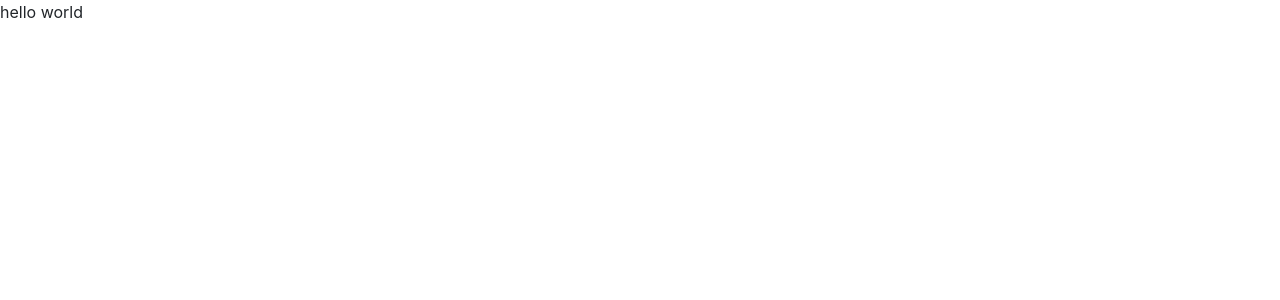
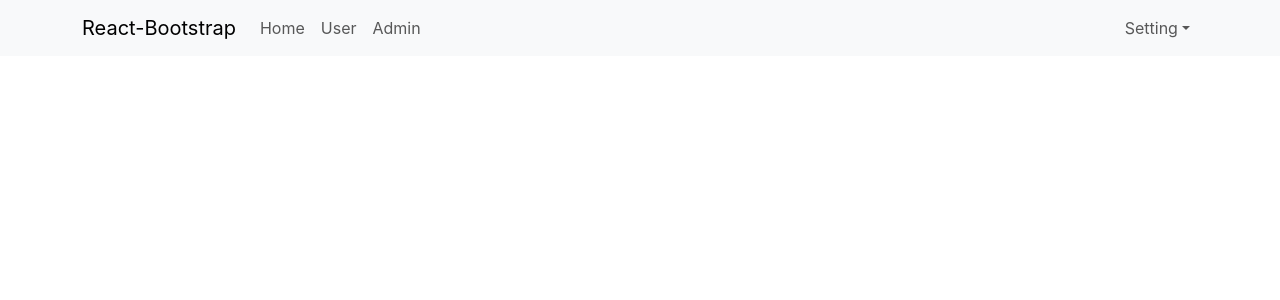
Before and after one commit to Trangdz/lap_trinh_web, a React (Create React App) app: page / in a window 1280 px wide. Shown: the top 300 px of the page. Built offline with nearby package versions, Linux system fonts and the light colour scheme; the HTML template or start-up script is replaced by a standard one.

Commit message:
Use boostrap, change add header

```diff
--- a/src/App.js
+++ b/src/App.js
@@ -3,13 +3,14 @@
 import { useDispatch, useSelector } from 'react-redux';
 import { increaseCounter, decreaseCounter } from './redux/action/counterAction';
 import MyComponents from './components/MyComponents';
+import Header from './components/Header/Header';
 import React  from 'react';
 const App = () => {
 
   return (
 
     <div className="app-container">
-    hello world
+      <Header></Header>
 
     </div>
   );
--- /dev/null
+++ b/src/components/Header/Header.js
@@ -0,0 +1,35 @@
+import Container from 'react-bootstrap/Container';
+import Nav from 'react-bootstrap/Nav';
+import Navbar from 'react-bootstrap/Navbar';
+import NavDropdown from 'react-bootstrap/NavDropdown';
+
+const Header = () => {
+    return (
+        <Navbar expand="lg" className="bg-body-tertiary">
+            <Container>
+                <Navbar.Brand href="#home">React-Bootstrap</Navbar.Brand>
+                <Navbar.Toggle aria-controls="basic-navbar-nav" />
+                <Navbar.Collapse id="basic-navbar-nav">
+                    <Nav className="me-auto">
+                        <Nav.Link href="#home">Home</Nav.Link>
+                        <Nav.Link href="#link">User</Nav.Link>
+                        <Nav.Link href="#link">Admin</Nav.Link>
+                    </Nav>
+                    <Nav>
+                        <NavDropdown title="Setting" id="basic-nav-dropdown">
+                            <NavDropdown.Item href="#action/3.1">Log in</NavDropdown.Item>
+                            <NavDropdown.Item href="#action/3.2">Log out</NavDropdown.Item>
+                            <NavDropdown.Item href="#action/3.3">Sign in</NavDropdown.Item>
+                            <NavDropdown.Divider />
+                            <NavDropdown.Item href="#action/3.4">
+                               Profile
+                            </NavDropdown.Item>
+                        </NavDropdown>
+                    </Nav>
+                </Navbar.Collapse>
+            </Container>
+        </Navbar>
+    );
+}
+
+export default Header;
```
